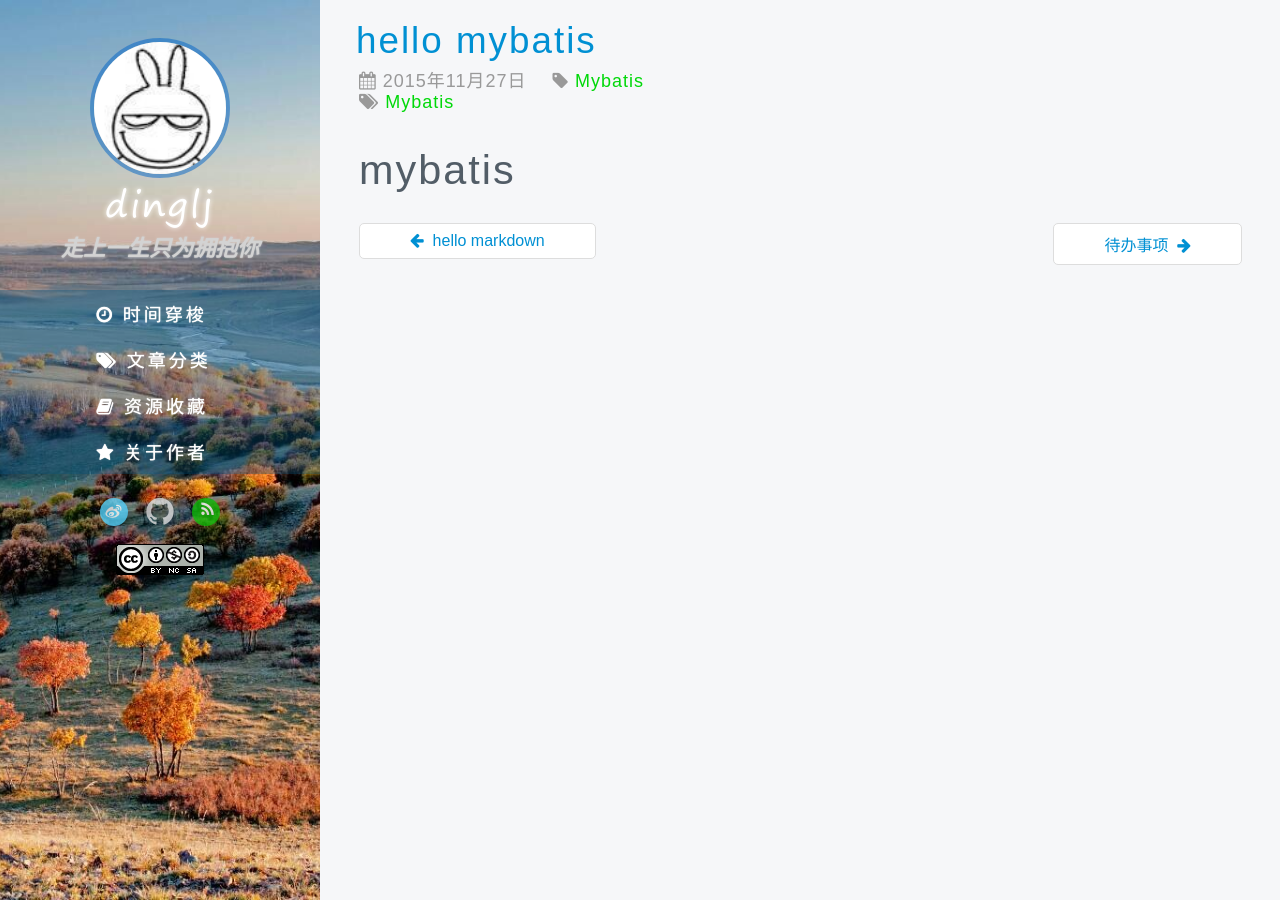
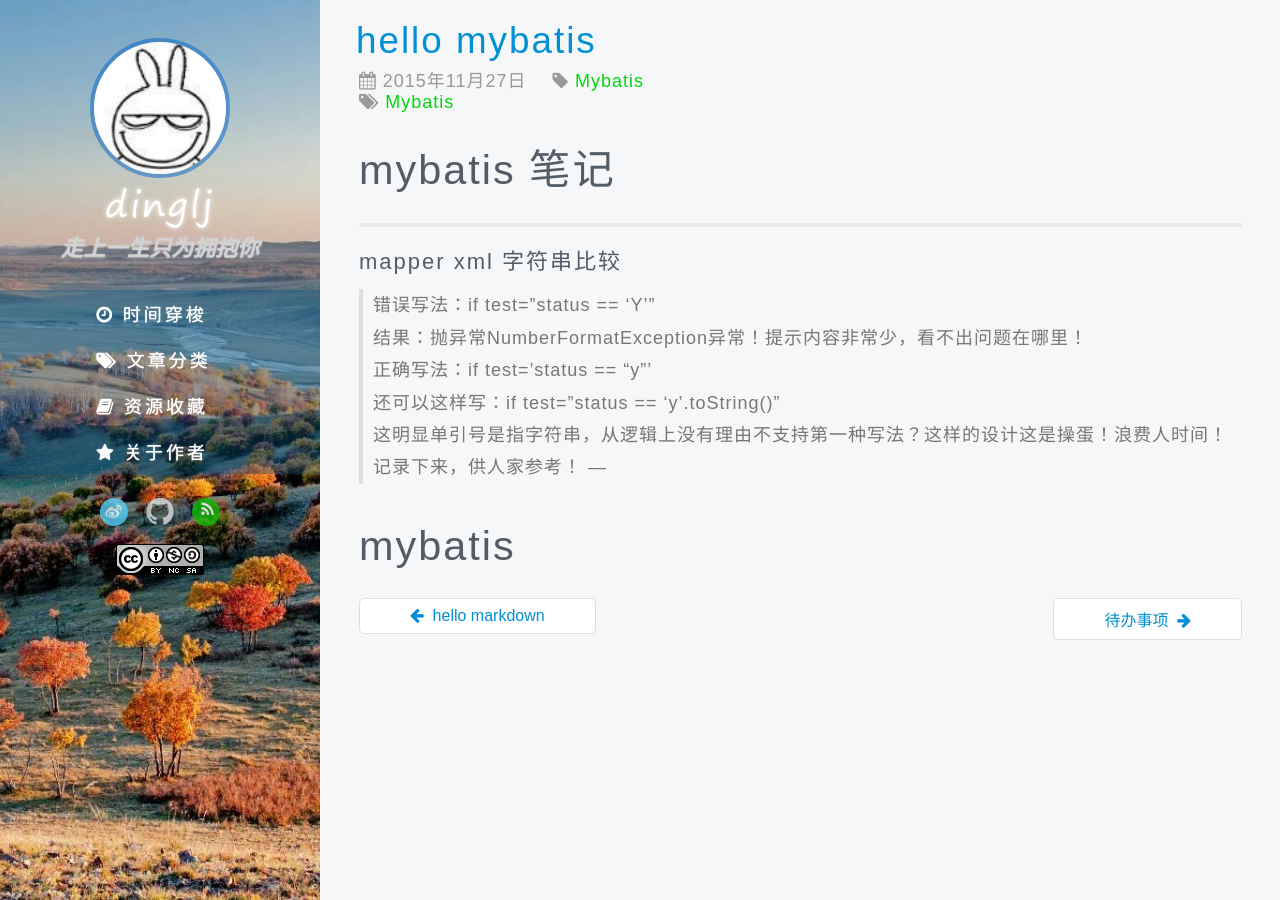
Before and after one commit to dinglj/dinglj.github.io, a Jekyll site: the page built from _posts/mybatis/2015-11-27-hello mybatis.md, in a window 1280 px wide. Built offline with Jekyll 4.4.1, drawn with Linux system fonts in a browser that asks for light colours; some web fonts are replaced; comment, search, counter and statistics services are not loaded.

Commit message:
mybatis note

```diff
--- a/_posts/mybatis/2015-11-27-hello mybatis.md
+++ b/_posts/mybatis/2015-11-27-hello mybatis.md
@@ -9,6 +9,16 @@ SyntaxHihglighter: true
 shTheme: shThemeEclipse # shThemeDefault  shThemeDjango  shThemeEclipse  shThemeEmacs  shThemeFadeToGrey  shThemeMidnight  shThemeRDark
 
 ---
+#mybatis 笔记
 
+---
+###mapper xml 字符串比较
+>错误写法：if test="status == 'Y'"
+结果：抛异常NumberFormatException异常！提示内容非常少，看不出问题在哪里！
+正确写法：if test='status == "y"'
+还可以这样写：if test="status == 'y'.toString()"
+这明显单引号是指字符串，从逻辑上没有理由不支持第一种写法？这样的设计这是操蛋！浪费人时间！
+记录下来，供人家参考！
+---
 
 #mybatis
```
